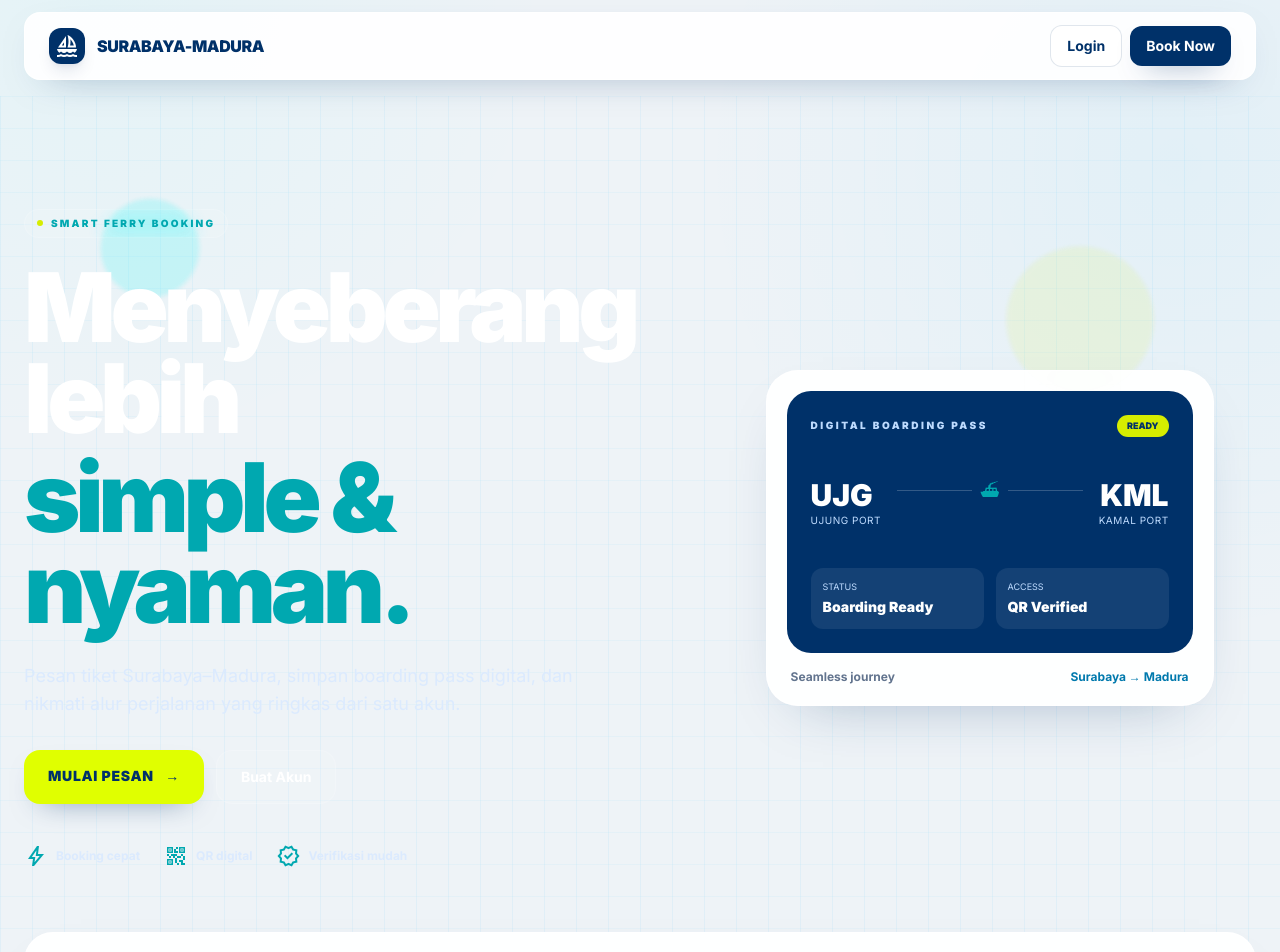
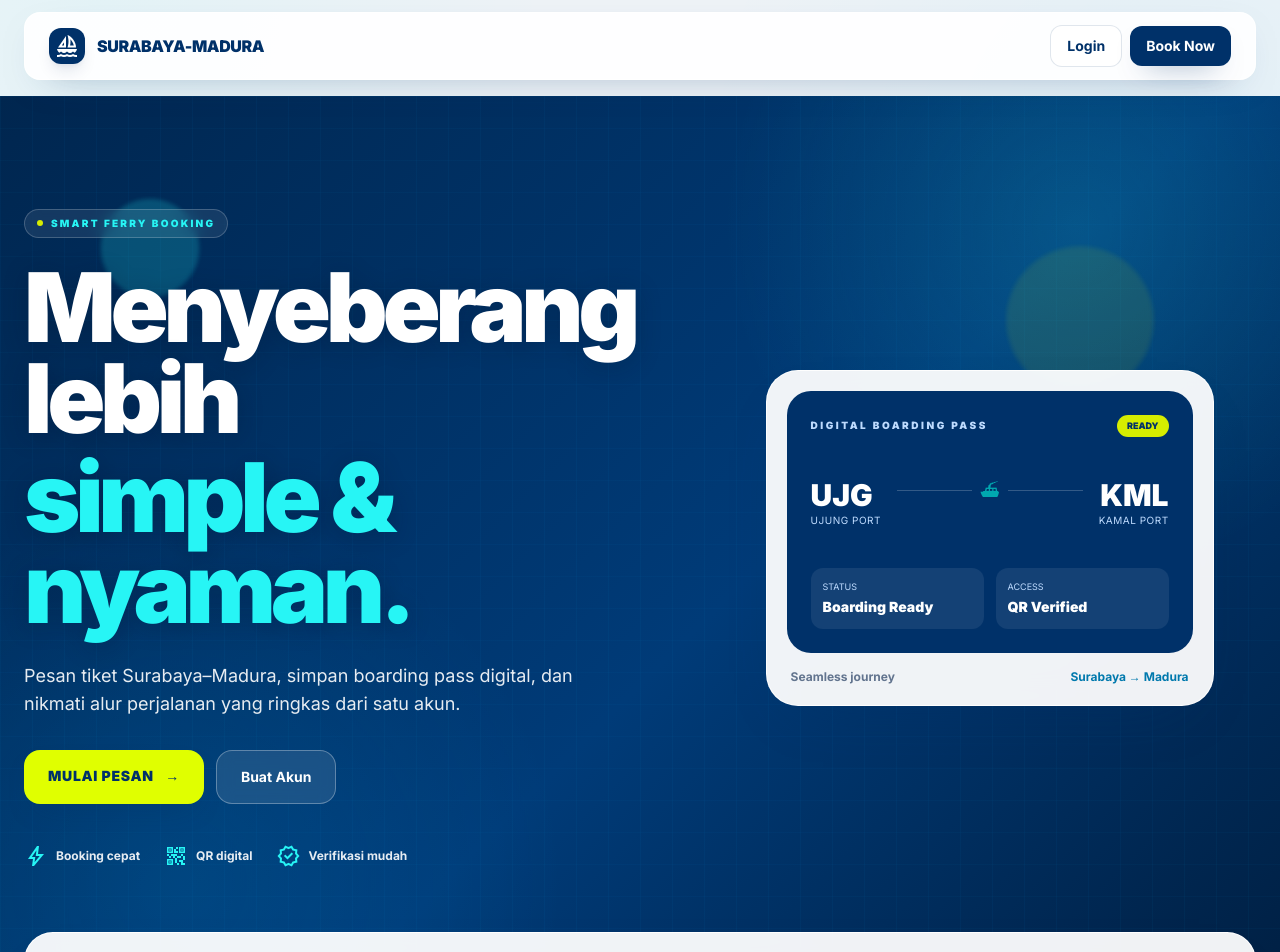
Before and after one commit to abdankribo/website-pemesanan-tiket-kapal-laut, a Next.js app: page / in a window 1280 px wide. Shown: the top 952 px of the page. Built offline with nearby package versions, Linux system fonts and the light colour scheme; no server answers.

Commit message:
fix: improve landing hero contrast
Improve landing hero background and text contrast.

```diff
--- a/app/globals.css
+++ b/app/globals.css
@@ -182,3 +182,21 @@ button, a, input, select { -webkit-tap-highlight-color: transparent; }
     transition-duration: .01ms !important;
   }
 }
+
+
+/* Hero contrast: keep the primary message on a consistently dark surface. */
+.hero-section {
+  background-color: #00264f;
+  background-image:
+    linear-gradient(rgb(0 180 255 / 3%) 1px, transparent 1px),
+    linear-gradient(90deg, rgb(0 180 255 / 4%) 1px, transparent 1px),
+    radial-gradient(circle at 84% 14%, rgb(39 245 245 / 14%), transparent 22rem),
+    radial-gradient(circle at 14% 86%, rgb(0 180 255 / 12%), transparent 24rem),
+    linear-gradient(135deg, #00264f 0%, #003b78 56%, #001f42 100%);
+  background-size: 32px 32px, 32px 32px, auto, auto, auto;
+  background-position: 0 0, 0 0, center, center, center;
+}
+
+.hero-section h1 {
+  text-shadow: 0 3px 24px rgb(0 20 45 / 28%);
+}
--- a/app/page.tsx
+++ b/app/page.tsx
@@ -32,34 +32,34 @@ export default async function LandingPage() {
       </header>
 
       <main className="pt-24">
-        <section className="site-gradient soft-grid relative overflow-hidden px-4 pb-36 pt-20 text-white sm:px-6 sm:pt-28">
+        <section className="hero-section relative overflow-hidden px-4 pb-36 pt-20 text-white sm:px-6 sm:pt-28">
           <span className="hero-orb left-[8%] top-28 h-24 w-24 bg-[#27F5F5]/30" />
           <span className="hero-orb right-[10%] top-40 h-36 w-36 bg-[#d6ed00]/15" />
           <div className="relative mx-auto grid max-w-7xl items-center gap-12 lg:grid-cols-[1.1fr_.9fr]">
             <div className="max-w-3xl">
-              <div className="mb-6 inline-flex items-center gap-2 rounded-full border border-white/15 bg-white/10 px-3 py-1.5 text-[10px] font-black uppercase tracking-[.22em] text-[#00a8b0] backdrop-blur">
+              <div className="mb-6 inline-flex items-center gap-2 rounded-full border border-white/20 bg-white/8 px-3 py-1.5 text-[10px] font-black uppercase tracking-[.22em] text-[#27F5F5] backdrop-blur">
                 <span className="h-1.5 w-1.5 rounded-full bg-[#d6ed00]" />
                 Smart Ferry Booking
               </div>
               <h1 className="text-5xl font-black leading-[.95] tracking-[-.055em] sm:text-6xl lg:text-8xl">
                 Menyeberang lebih
-                <span className="mt-2 block text-[#00a8b0]">simple & nyaman.</span>
+                <span className="mt-2 block text-[#27F5F5]">simple & nyaman.</span>
               </h1>
-              <p className="mt-7 max-w-xl text-base leading-7 text-blue-100 sm:text-lg">
+              <p className="mt-7 max-w-xl text-base leading-7 text-white/90 sm:text-lg">
                 Pesan tiket Surabaya–Madura, simpan boarding pass digital, dan nikmati alur perjalanan yang ringkas dari satu akun.
               </p>
               <div className="mt-8 flex flex-wrap gap-3">
                 <Link href={user ? "/booking" : "/login"} className="accent-btn rounded-2xl px-6 py-4 text-sm font-black uppercase tracking-wider">
                   Mulai Pesan <span className="ml-2">→</span>
                 </Link>
-                <Link href={user ? "/my-tickets" : "/register"} className="rounded-2xl border border-white/15 bg-white/10 px-6 py-4 text-sm font-bold text-white backdrop-blur transition hover:bg-white/15">
+                <Link href={user ? "/my-tickets" : "/register"} className="rounded-2xl border border-white/30 bg-white/10 px-6 py-4 text-sm font-bold text-white backdrop-blur transition hover:bg-white/15">
                   {user ? "Lihat Tiket" : "Buat Akun"}
                 </Link>
               </div>
-              <div className="mt-10 flex flex-wrap gap-6 text-xs font-bold text-blue-100">
-                <span className="flex items-center gap-2"><span className="material-symbols-outlined text-[#00a8b0]">bolt</span>Booking cepat</span>
-                <span className="flex items-center gap-2"><span className="material-symbols-outlined text-[#00a8b0]">qr_code_2</span>QR digital</span>
-                <span className="flex items-center gap-2"><span className="material-symbols-outlined text-[#00a8b0]">verified</span>Verifikasi mudah</span>
+              <div className="mt-10 flex flex-wrap gap-6 text-xs font-bold text-white/90">
+                <span className="flex items-center gap-2"><span className="material-symbols-outlined text-[#27F5F5]">bolt</span>Booking cepat</span>
+                <span className="flex items-center gap-2"><span className="material-symbols-outlined text-[#27F5F5]">qr_code_2</span>QR digital</span>
+                <span className="flex items-center gap-2"><span className="material-symbols-outlined text-[#27F5F5]">verified</span>Verifikasi mudah</span>
               </div>
             </div>
 
```
